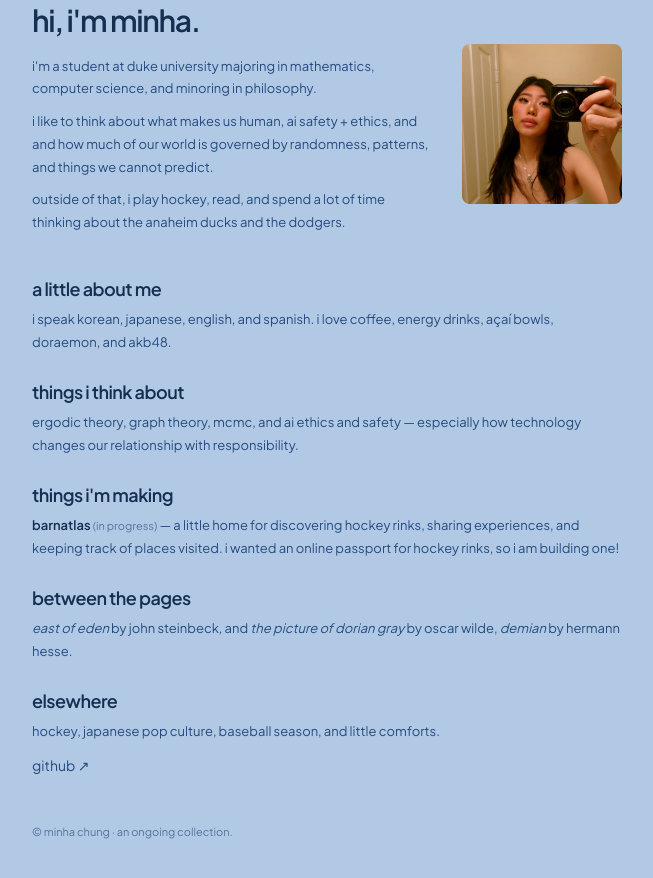
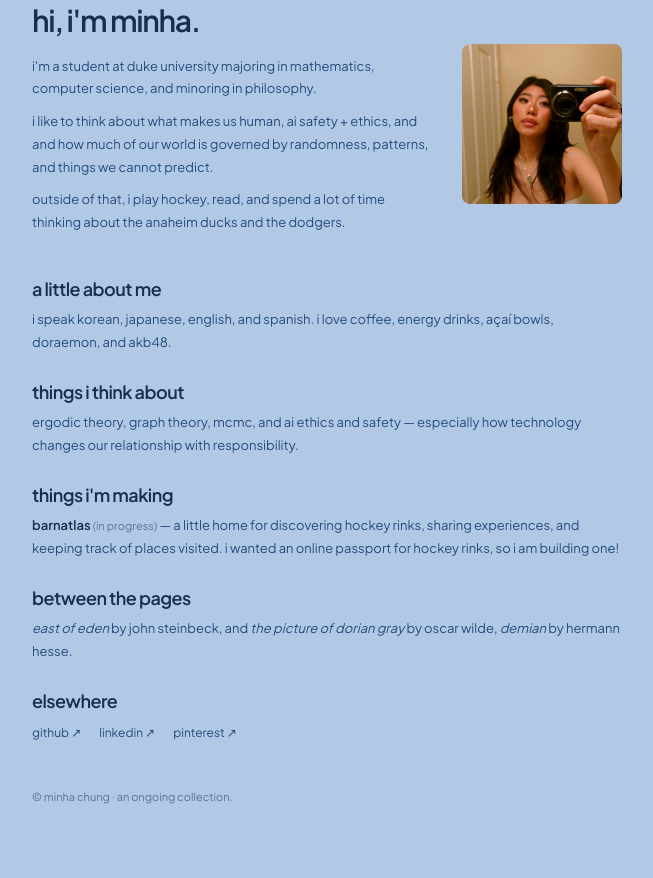
Before and after one commit to minhachung/minhachung.github.io, a plain HTML site: page index.html in a window 1280 px wide. Shown: the part 250-1128 px from the top of the page, without its empty margins (313-966 px from the left). After the commit the page ends 1095 px from the top, so only its background shows below. Drawn offline with Linux system fonts and the light colour scheme.

Commit message:
Revise elsewhere section with social media links
Updated the 'elsewhere' section to include social links for GitHub, LinkedIn, and Pinterest.

```diff
--- a/index.html
+++ b/index.html
@@ -115,18 +115,28 @@
       </section>
 
       <!-- ELSEWHERE -->
+
 <section id="elsewhere">
   <h2>elsewhere</h2>
-        <p>
-          hockey, japanese pop culture,
-          baseball season, and little comforts.
-        </p>
+
+  <div class="social-links">
     <a href="https://github.com/minhachung"
-           target="_blank"
-           rel="noopener noreferrer">
+       target="_blank" rel="noopener noreferrer">
       github ↗
     </a>
+
+    <a href="https://www.linkedin.com/in/minha-chung-3ab097434/"
+       target="_blank" rel="noopener noreferrer">
+      linkedin ↗
+    </a>
+
+    <a href="https://www.pinterest.com/minhachunggg/_pins/"
+       target="_blank" rel="noopener noreferrer">
+      pinterest ↗
+    </a>
+  </div>
 </section>
+
 
     </main>
 
```
Lines whose indentation alone changed are shown as unchanged.
